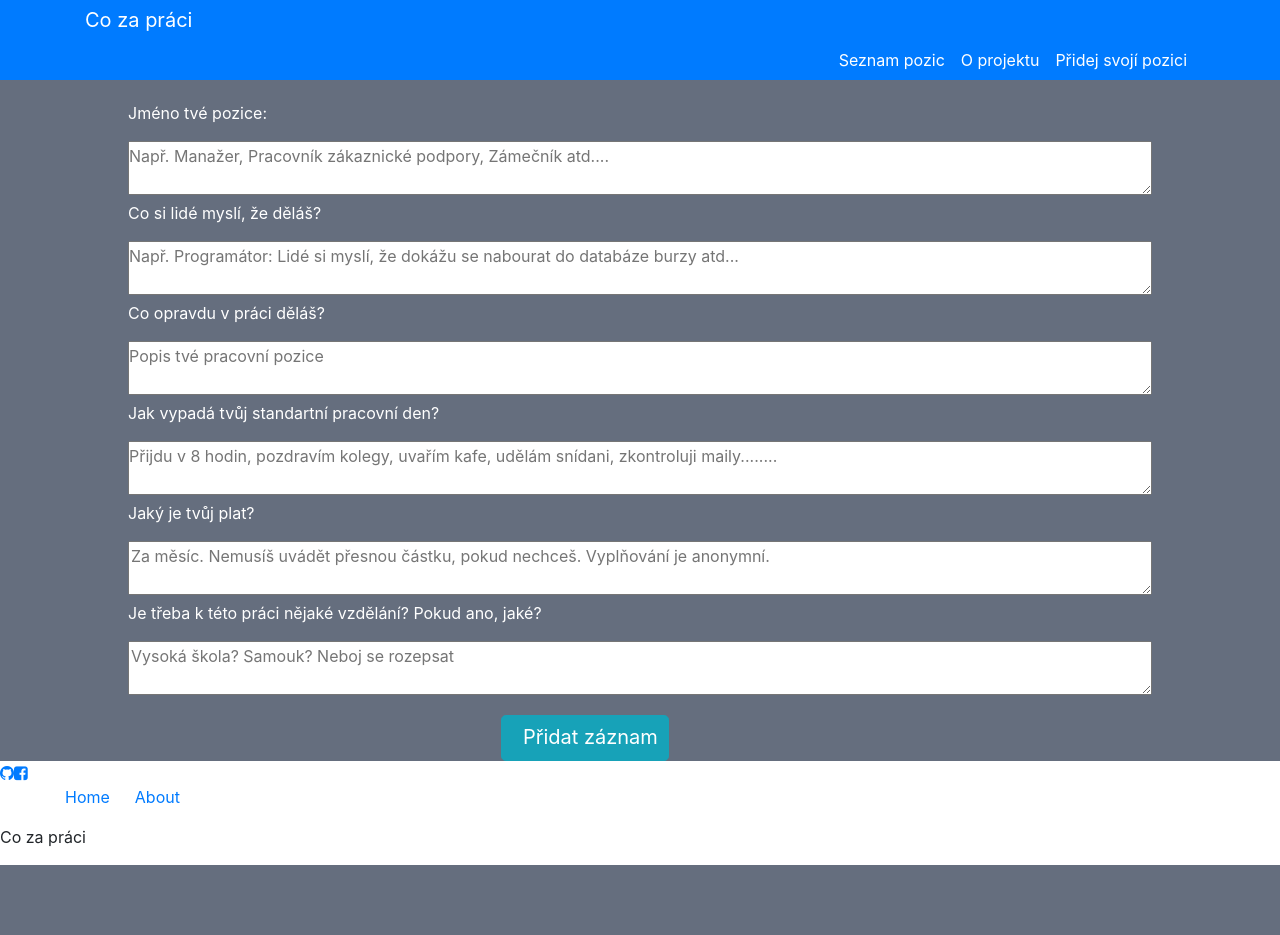
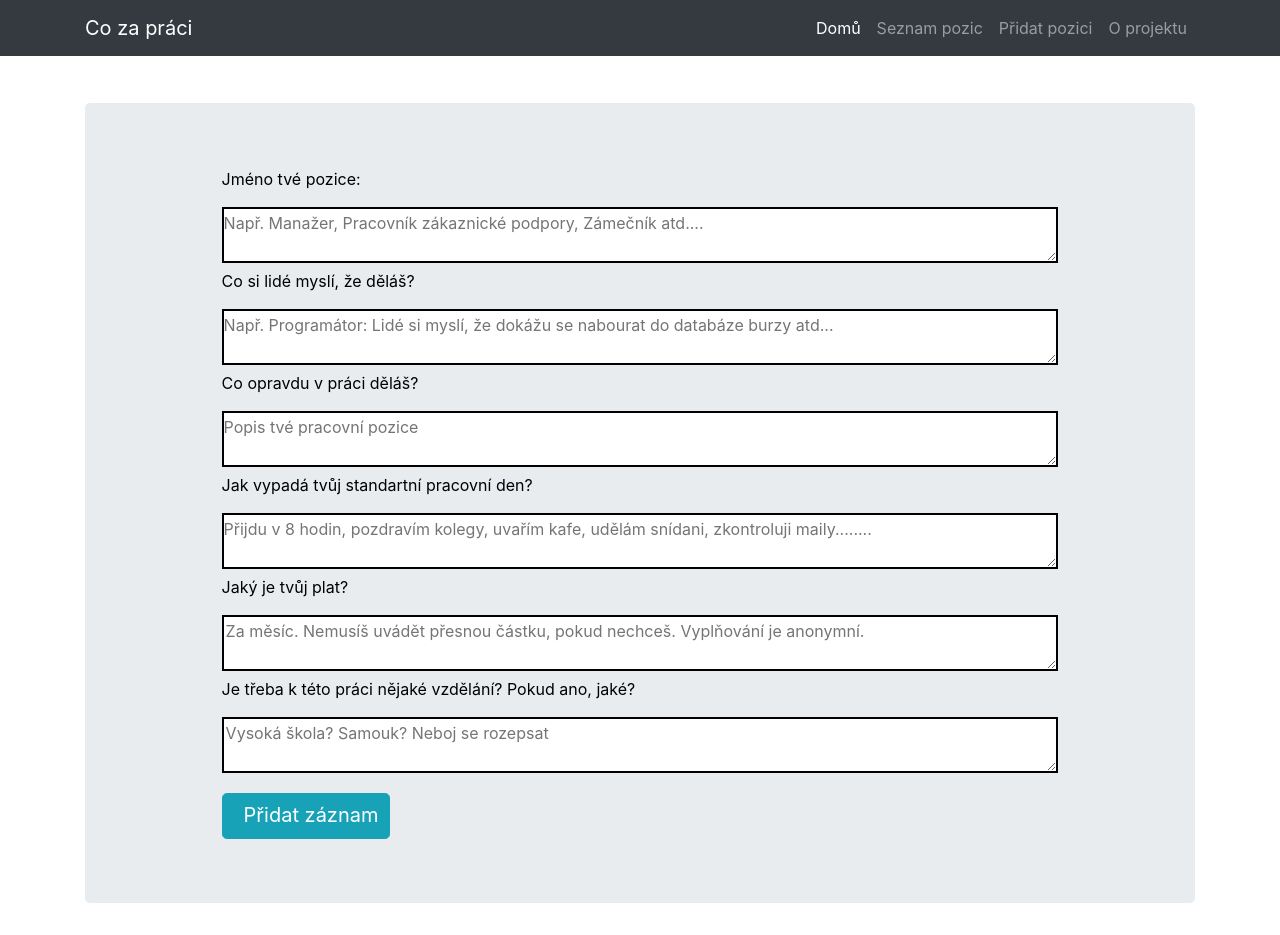
Before and after one commit to Pavel-Circularo/CoZaPraci, a Flask app: page /pridat_praci in a window 1280 px wide. Before the commit the page ends 865 px from the top, so only its background shows below. Run offline with Flask 2, Linux system fonts and the light colour scheme; some libraries are stand-ins or nearby versions.

Commit message:
rework navbar and page layouts with jumbotrons and containers to look cleaner

```diff
--- /dev/null
+++ b/templates/about.html
@@ -0,0 +1,6 @@
+{% extends "base.html"%}
+{% block content %}
+
+
+
+{% endblock %}
--- a/templates/base.html
+++ b/templates/base.html
@@ -4,43 +4,29 @@
 <head>
     <meta charset="utf-8">
     <meta name="viewport" content="width=device-width, initial-scale=1.0">
-    <title>base.html</title>
+    <title>Co za práci</title>
     <link rel="stylesheet" href="https://cdnjs.cloudflare.com/ajax/libs/twitter-bootstrap/4.0.0/css/bootstrap.min.css">
-    <link rel="stylesheet" href="https://cdnjs.cloudflare.com/ajax/libs/font-awesome/4.7.0/css/font-awesome.min.css">
-    <link rel="stylesheet" href="https://cdnjs.cloudflare.com/ajax/libs/ionicons/2.0.1/css/ionicons.min.css">
+    <link rel="stylesheet" href="assets/css/styles.min.css">
 </head>
 
 <body>
     <div>
-        <nav class="nav bar navbar-light navbar-expand-md bg-primary d-flex navigation-clean">
+        <nav class="navbar navbar-dark navbar-expand-md sticky-top bg-dark navigation-clean">
             <div class="container"><a class="navbar-brand text-white" href="{{url_for('index')}}">Co za práci</a><button class="navbar-toggler" data-toggle="collapse" data-target="#navcol-1"><span class="sr-only">Toggle navigation</span><span class="navbar-toggler-icon"></span></button>
                 <div class="collapse navbar-collapse"
                     id="navcol-1">
                     <ul class="nav navbar-nav ml-auto">
-                        <li class="nav-item" role="presentation"><a class="nav-link text-white active" href="{{url_for('worklist')}}">Seznam pozic</a></li>
-                        <li class="nav-item" role="presentation"><a class="nav-link text-white" href="#">O projektu</a></li>
-                        <li class="nav-item" role="presentation"><a class="nav-link text-white" href="{{url_for('add_job')}}">Přidej svojí pozici</a></li>
+                        <li class="nav-item" role="presentation"><a class="nav-link active" href="{{url_for('index')}}">Domů</a></li>
+                        <li class="nav-item" role="presentation"><a class="nav-link" href="{{url_for('worklist')}}">Seznam pozic</a></li>
+                        <li class="nav-item" role="presentation"><a class="nav-link" href="{{url_for('add_job')}}">Přidat pozici</a></li>
+                        <li class="nav-item" role="presentation"><a class="nav-link" href="#">O projektu</a></li>
                     </ul>
                 </div>
             </div>
         </nav>
-    </div>
-      {% block content %}
+        {% block content %}
 
-      {% endblock %}
-    <div class="footer-basic">
-        <footer>
-            <div class="social"><a href="#"><i class="icon ion-social-github"></i></a><a href="#" style="padding-bottom:0px;"><i class="fa fa-facebook-square" style="padding-bottom:0;margin:0px;height:0px;"></i></a></div>
-            <ul class="list-inline justify-content-center align-items-center align-content-center">
-                <li class="list-inline-item" style="padding-right:0px;padding-left:65px;"><a href="#">Home</a></li>
-                <li class="list-inline-item"></li>
-                <li class="list-inline-item"><a href="#">About</a></li>
-                <li class="list-inline-item"></li>
-                <li class="list-inline-item"></li>
-            </ul>
-            <p class="copyright">Co za práci&nbsp;</p>
-        </footer>
-    </div>
+        {% endblock %}
     <script src="https://cdnjs.cloudflare.com/ajax/libs/jquery/3.2.1/jquery.min.js"></script>
     <script src="https://cdnjs.cloudflare.com/ajax/libs/twitter-bootstrap/4.0.0/js/bootstrap.bundle.min.js"></script>
 </body>
--- a/templates/job_desc.html
+++ b/templates/job_desc.html
@@ -1,9 +1,10 @@
 {% extends "base.html" %}
 
 {% block content %}
-<div class="jumbotron">
+<div class="container">
+        <div class="jumbotron" style="margin-top:47px;">
 
-    <h1>Jméno tvé pozice: {{my_job.name}}</h1>
+            <h1 align="center">{{my_job.name}}</h1>
             <h2>Co si lidé myslí, že děláš?</h2>
             <p>{{my_job.prejudice}}</p>
             <h2>Co opravdu v práci děláš?</h2>
@@ -16,4 +17,5 @@
             <p>{{my_job.education}}</p>
 
         </div>
+</div>
 {% endblock %}
--- a/templates/pridat_praci2.html
+++ b/templates/pridat_praci2.html
@@ -1,25 +1,27 @@
 {% extends "base.html"%}
 {% block content %}
 
-<div style="background-color:#656e7e;padding-top:21px;height:1000;">
+<div class="container">
+    <div class="jumbotron" style="margin-top:47px;">
           <form method="POST">
             {{ form.hidden_tag() }}
             <div class="form-group align-items-center align-content-center" style="margin:auto;width:80%;">
-        <label class="d-flex" style="color:rgb(255,255,255);">{{ form.name.label }}</label>
-            {{ form.name(class="align-self-center", required="" ,placeholder="Např. Manažer, Pracovník zákaznické podpory, Zámečník atd....", style="width:100%;margin:auto;padding-left:0px;") }}
-        <label class="d-flex" style="color:rgb(255,255,255);">{{ form.prejudice.label }}</label>
-            {{ form.prejudice(class="align-self-center", required="", placeholder="Např. Programátor: Lidé si myslí, že dokážu se nabourat do databáze burzy atd...", style="width:100%;margin:auto;padding-left:0px;") }}
-        <label class="d-flex" style="color:rgb(255,255,255);">{{ form.reality.label }}</label>
-            {{ form.reality(class="align-self-center", required="", placeholder="Popis tvé pracovní pozice", style="width:100%;margin:auto;padding-left:0px;") }}
-        <label class="d-flex" style="color:rgb(255,255,255);">{{ form.day_in_life.label }}</label>
-            {{ form.day_in_life(class="align-self-center", placeholder="Přijdu v 8 hodin, pozdravím kolegy, uvařím kafe, udělám snídani, zkontroluji maily........", style="width:100%;margin:auto;padding-left:0px;") }}
-        <label class="d-flex" style="color:rgb(255,255,255);">{{ form.salary.label }}</label>
-            {{ form.salary(class="align-self-center", required="", placeholder="Za měsíc. Nemusíš uvádět přesnou částku, pokud nechceš. Vyplňování je anonymní.", style="width:100%;margin:auto;padding left:0px;") }}
-        <label class="d-flex" style="color:rgb(255,255,255);">{{ form.education.label }}</label>
-            {{ form.education(class="align-self-center", required="", placeholder="Vysoká škola? Samouk? Neboj se rozepsat", style="width:100%;margin:auto;padding left:0px;") }}
-            {{ form.submit(class="btn btn-info btn-lg", type="submit", style="padding-bottom:23px;margin:0px;width:168px;height:46px;padding-left:21px;margin-top:14px;margin-left:373px;padding-top:6px;") }}
+                <label class="d-flex" style="color:rgb(0,0,0);">{{ form.name.label }}</label>
+                    {{ form.name(class="align-self-center", required="" ,placeholder="Např. Manažer, Pracovník zákaznické podpory, Zámečník atd....", style ="border:solid black 2px; width:100%;margin:auto;padding-left:0px;") }}
+                <label class="d-flex" style="color:rgb(0,0,0);">{{ form.prejudice.label }}</label>
+                    {{ form.prejudice(class="align-self-center", required="", placeholder="Např. Programátor: Lidé si myslí, že dokážu se nabourat do databáze burzy atd...", style ="border:solid black 2px; width:100%;margin:auto;padding-left:0px;") }}
+                <label class="d-flex" style="color:rgb(0,0,0);">{{ form.reality.label }}</label>
+                    {{ form.reality(class="align-self-center", required="", placeholder="Popis tvé pracovní pozice", style ="border:solid black 2px; width:100%;margin:auto;padding-left:0px;") }}
+                <label class="d-flex" style="color:rgb(0,0,0);">{{ form.day_in_life.label }}</label>
+                    {{ form.day_in_life(class="align-self-center", placeholder="Přijdu v 8 hodin, pozdravím kolegy, uvařím kafe, udělám snídani, zkontroluji maily........", style="border:solid black 2px; width:100%;margin:auto;padding-left:0px;") }}
+                <label class="d-flex" style="color:rgb(0,0,0);">{{ form.salary.label }}</label>
+                    {{ form.salary(class="align-self-center", required="", placeholder="Za měsíc. Nemusíš uvádět přesnou částku, pokud nechceš. Vyplňování je anonymní.", style ="border:solid black 2px; width:100%;margin:auto;padding left:0px;") }}
+                <label class="d-flex" style="color:rgb(0,0,0);">{{ form.education.label }}</label>
+                    {{ form.education(class="align-self-center", required="", placeholder="Vysoká škola? Samouk? Neboj se rozepsat", style ="border:solid black 2px; width:100%;margin:auto;padding left:0px;") }}
+                    {{ form.submit(class="btn btn-info btn-lg", type="submit", style="padding-bottom:23px;width:168px;height:46px;padding-left:21px;margin-top:14px;padding-top:6px;") }}
                   </div>
               </form>
         </div>
+</div>
 
 {% endblock %}
--- a/templates/worklist.html
+++ b/templates/worklist.html
@@ -1,7 +1,8 @@
 {% extends "base.html"%}
 {% block content %}
-<div class="jumbotron">
-  <h1>Seznam pozic</h1>
+<div class="container">
+    <div class="jumbotron" style="margin-top:47px;">
+      <h1 align="center">Seznam pozic</h1>
       <ul>
         {% for job in jobs %}
         <li><a href="{{url_for('job_desc',  job_id=job.id)}}">{{job.name}}</a></li>
@@ -9,4 +10,5 @@
       </ul>
 
     </div>
+  </div>
 {% endblock %}
```
Also changed, not shown: templates/home.html (+9 -1 lines), templates/index.html (+12 -11 lines). Lines whose indentation alone changed are shown as unchanged.
